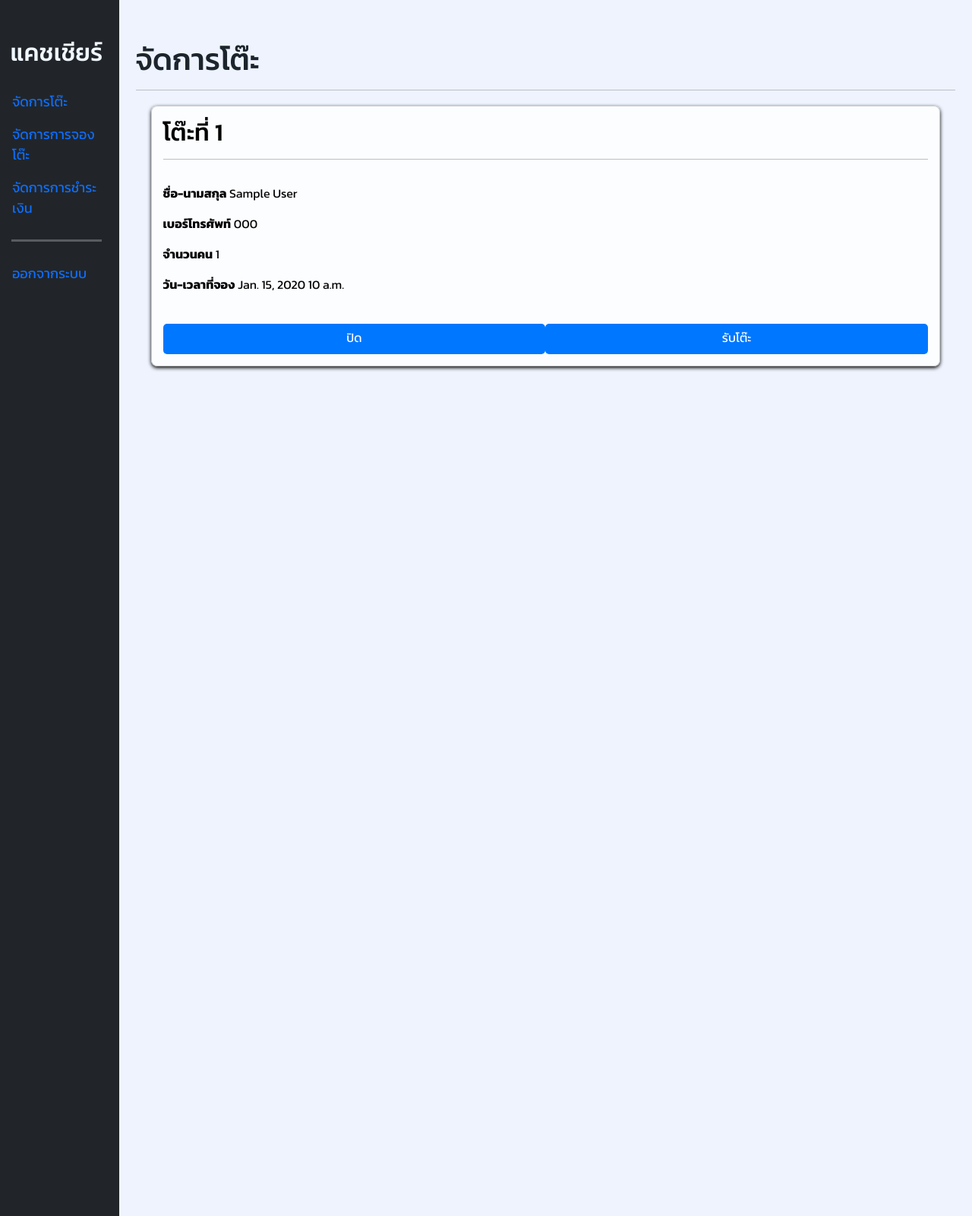
After one commit to nntch26/Server-side-Project, a Django app: page /cashier/detail/1 in a window 1280 px wide. The commit adds this page. Shown: the whole page at 76% size. Run offline with Django 5.2, Linux system fonts and the light colour scheme; tables that the repository leaves empty hold one stand-in row (values such as "Sample post"); some libraries are stand-ins or nearby versions.

Commit message:
detailtable

```diff
--- a/myproject/boardgame/models.py
+++ b/myproject/boardgame/models.py
@@ -83,8 +83,8 @@ class BoardGames(models.Model):
 
 # add
 class PlaySession(models.Model):
-    table_id = models.ForeignKey(Table, on_delete=models.CASCADE)
-    user_id = models.ForeignKey(User, on_delete=models.CASCADE)
+    table = models.ForeignKey(Table, on_delete=models.CASCADE)
+    user = models.ForeignKey(User, on_delete=models.CASCADE)
     num_players = models.IntegerField(null=False, default=1)
     start_time = models.DateTimeField(null=False)
     end_time = models.DateTimeField(null=True)
@@ -95,6 +95,6 @@ class PlaySession(models.Model):
 
 
 class Payments(models.Model):
-    session_id = models.ForeignKey(PlaySession, on_delete=models.CASCADE)
+    session = models.ForeignKey(PlaySession, on_delete=models.CASCADE)
     payment_amount = models.DecimalField(max_digits=5, decimal_places=2, null=False)
     payment_date = models.DateTimeField(null=False)
--- a/myproject/boardgame/static/style.css
+++ b/myproject/boardgame/static/style.css
@@ -492,7 +492,7 @@ input{
     text-decoration: none;
     color: #F4313F;
 }
-.card-cus{
+.card-cus, .card-cus-1{
     color: #000000;
     background-color: rgba(255, 255, 255, 0.827);
     border: 1px solid #ccc;
@@ -500,8 +500,10 @@ input{
     box-shadow: 0 2px 5px rgb(0, 0, 0);
     margin: 20px;
     padding: 15px;
+    flex-basis: calc(25%);
+}
+.card-cus{
     width: 100%;
-    flex-basis: calc(25%);
 }
 .card-header{
     background-color: #F4313F;
--- a/myproject/boardgame/templates/cashier/cashier-pay.html
+++ b/myproject/boardgame/templates/cashier/cashier-pay.html
@@ -46,7 +46,7 @@
                     <p><strong>จำนวนคน {{ i.table_cap }}</strong></p>
                     <div class="butt">
                         <a href="" class="btn but-3">รายละเอียด</a>
-                        <a href="{% url 'cashier_serve' i.id %}" class="btn but-3">เช็คบิล</a>
+                        <a href="{% url 'cashier_bill' i.id %}" class="btn but-3">เช็คบิล</a>
                     </div>
                 </div>
                 {% endif %}
--- /dev/null
+++ b/myproject/boardgame/templates/cashier/table-detail.html
@@ -0,0 +1,69 @@
+{% extends 'admin/layout_admin.html' %}
+{% load static %}
+{% load crispy_forms_tags %}
+
+{% block title %}รายละเอียด{% endblock title %}
+
+
+{% block navbar %}
+<div class="sidebar bg-dark pe-2">
+    <h2 class="text-center title-admin mb-4" style="color: aliceblue;">แคชเชียร์</h2>
+
+    <ul class="nav flex-column">
+        <li class="nav-item">
+            <a class="nav-link active" href="{% url 'cashier_table' %}">จัดการโต๊ะ</a>
+        </li>
+        <li class="nav-item"></li>
+            <a class="nav-link" href="{% url 'cashier_list' %}">จัดการการจองโต๊ะ</a>
+        </li>
+        <li class="nav-item">
+            <a class="nav-link" href="{% url 'cashier_pay' %}">จัดการการชำระเงิน</a>
+        </li>
+
+        <hr  style="color: rgb(255, 255, 255); width: 80%; border-width: 3px ; margin: 20px auto;">
+
+        <li class="nav-item">
+            <a class="nav-link" href="{% url 'logout' %}">ออกจากระบบ</a>
+        </li>
+    </ul>
+</div>
+{% endblock navbar %}
+
+{% block content %}
+<div class="big">
+    <div class="right">
+        <h1>จัดการโต๊ะ</h1>
+        <hr>
+        {% for i in reservation %}
+        <!-- loop เอาตัวสุดท้าย -->
+        {% if forloop.last %}
+        <div class="card-cus-1">
+            <div class="form-group row mb-4">
+                <div class="mb-3 col-12 col-md-12">
+                    <h2>โต๊ะที่ {{i.table_id}}</h2><hr>
+                </div>
+                <div class="mb-3 col-12 col-md-12">
+                    <strong>ชื่อ-นามสกุล</strong> {{i.user.first_name}} {{i.user.last_name}}
+                </div>
+                <div class="mb-3 col-12 col-md-12">
+                    <strong>เบอร์โทรศัพท์</strong> {{i.user.userdetail.phone_number}}
+                </div>
+                <div class="mb-3 col-12 col-md-12">
+                    <strong>จำนวนคน</strong> {{i.reservation_cap}}
+                </div>
+                <div class="mb-3 col-12 col-md-12">
+                    <strong>วัน-เวลาที่จอง</strong> {{i.reservation_date}} {{i.reservation_time}}
+                </div>
+            </div>
+            <div class="butt">
+                <a href="{% url 'cashier_table' %}" class="btn but-3">ปิด</a>
+                <a href="{% url 'cashier_reserve' i.table_id %}" class="btn but-3">รับโต๊ะ</a>
+            </div>
+        </div>
+        {% endif %}
+        {% endfor %}
+    </div>
+</div>
+{% endblock content %}
+{% block footer %}
+{% endblock footer %}
--- a/myproject/boardgame/urls.py
+++ b/myproject/boardgame/urls.py
@@ -9,17 +9,21 @@ urlpatterns = [
     path("Reservation_form/", views.ReservationFormView.as_view(), name="Reservation_form"),
 
     # cashier
-    path("Cashier/", views.CashierView.as_view(), name="cashier_table"),
-    path("Cashier/pay", views.CashierPayView.as_view(), name="cashier_pay"),
-    path("Cashier-list/", views.CashierListView.as_view(), name="cashier_list"),
-    path("Cashier/confirm/<int:reservation_id>", views.CashierConfirmView.as_view(), name="cashier_confirm"),
-    path("Cashier/cancel/<int:reservation_id>", views.CashierCancelView.as_view(), name="cashier_cancel"),
-    path("Cashier/serve/<int:table_id>", views.CashierServeView.as_view(), name="cashier_serve"),
+    path("cashier/", views.CashierView.as_view(), name="cashier_table"),
+    path("cashier/pay", views.CashierPayView.as_view(), name="cashier_pay"),
+    path("cashier-list/", views.CashierListView.as_view(), name="cashier_list"),
+    path("cashier/confirm/<int:reservation_id>", views.CashierConfirmView.as_view(), name="cashier_confirm"),
+    path("cashier/cancel/<int:reservation_id>", views.CashierCancelView.as_view(), name="cashier_cancel"),
+    path("cashier/serve/<int:table_id>", views.CashierServeView.as_view(), name="cashier_serve"),
+    path("cashier/bill/<int:table_id>", views.CashierBillView.as_view(), name="cashier_bill"),
+    path("cashier/Reserve/<int:table_id>", views.CashierReServeView.as_view(), name="cashier_reserve"),
+    path("cashier/detail/<int:table_id>", views.CashierDetailView.as_view(), name="cashier_detail"),
+    # path("cashier/serve/table/<int:table_id>", views.PlaySessionView.as_view(), name="cashier_serve_table"),
 
     # profile
-    path("Profile/", views.ProfileView.as_view(), name="profile"),
-    path("Profile_edit/", views.ProfileEditView.as_view(), name="profile_edit"),
-    path("Password_change/", views.PasswordChangeView.as_view(), name="change_password"),
+    path("profile/", views.ProfileView.as_view(), name="profile"),
+    path("profile_edit/", views.ProfileEditView.as_view(), name="profile_edit"),
+    path("password_change/", views.PasswordChangeView.as_view(), name="change_password"),
 
     # login & register
     path("login/", views.LoginView.as_view(), name="login"),
--- a/myproject/boardgame/views.py
+++ b/myproject/boardgame/views.py
@@ -5,6 +5,9 @@ from django.views import View
 from django.db.models import F, Q, Count, Value as V, Avg, Max, Min
 from django.db.models.functions import Length, Upper, Concat
 from .models import *
+
+from django.utils import timezone
+import datetime
 
 from .forms import *
 
@@ -65,15 +68,28 @@ class ReservationFormView(View):
 # cashier
 class CashierView(View):
     def get(self, request):
-        tables = Table.objects.all()
+        tables = Table.objects.all().order_by('id')
         pack = {'tables': tables}
         return render(request, 'cashier/cashier-table.html', pack)
 
+    def post(self, request):
+        form = PlaySessionForm(request.POST)
+        if form.is_valid():
+            form.save()
+        return redirect('cashier_table')
+
+# เด่วมาลบ
 class CashierPayView(View):
     def get(self, request):
-        tables = Table.objects.all()
+        tables = Table.objects.all().order_by('id')
         pack = {'tables': tables}
         return render(request, 'cashier/cashier-pay.html', pack)
+
+class CashierBillView(View):
+    def get(self, request, table_id):
+        reservation = Reservation.objects.get(id=table_id)
+        pack = {'reservation': reservation}
+        return render(request, 'cashier/bill.html', pack)
 
 class CashierListView(View):
     def get(self, request):
@@ -103,17 +119,42 @@ class CashierCancelView(View):
         table.save()
         return redirect('cashier_list')
 
-# พนักงานกดรับโต๊ะ
+# พนักงานกดยกเลิกรับโต๊ะ
 class CashierServeView(View):
     def get(self, request, table_id):
         table = Table.objects.get(id=table_id)
-        if table.status == 'Available':
-            table.status = 'Occupied' # เปลี่ยนสถานะของตารางโต๊ะ
-            table.save()
-        elif table.status == 'Reserved':
-            table.status = 'Available' # เปลี่ยนสถานะของตารางโต๊ะ
-            table.save()
+        if table.status == 'Reserved':
+                table.status = 'Available' # เปลี่ยนสถานะของตารางโต๊ะจากจองเป็นว่าง
+                table.save()
+        # if form.is_valid():
+        #     if table.status == 'Reserved':
+        #         table.status = 'Available' # เปลี่ยนสถานะของตารางโต๊ะ
+        #         table.save()
+        #     elif table.status == 'Available':
+        #         table.status = 'Occupied' # เปลี่ยนสถานะของตารางโต๊ะ
+        #         table.save()
+
         return redirect('cashier_table')
+
+# พนักงานกดรับโต๊ะ จากตอนแรกจองพอกดด้านในเปลี่ยนเป็นไม่ว่าง
+class CashierReServeView(View):
+    def get(self, request, table_id):
+        table = Table.objects.get(id=table_id)
+        if table.status == 'Reserved':
+                table.status = 'Occupied' # เปลี่ยนสถานะของตารางโต๊ะจากจองเป็นไม่ว่าง
+                table.save()
+        return redirect('cashier_table')
+
+
+
+
+class CashierDetailView(View):
+    def get(self, request, table_id):
+        reservation = Reservation.objects.filter(table_id=table_id) # filter table_id ของ reserve = table_id ที่ส่งมา
+        pack = {'reservation': reservation}
+        return render(request, 'cashier/table-detail.html', pack)
+
+
 
 
 
```
Also changed, not shown: myproject/boardgame/forms.py (+26 -0 lines), myproject/boardgame/templates/cashier/bill.html (added, +47 -0 lines), myproject/boardgame/templates/cashier/cashier-confirm.html (+5 -3 lines), myproject/boardgame/templates/cashier/cashier-table.html (+9 -12 lines), myproject/boardgame/migrations/0005_alter_userdetail_gender_playsession_payments.py (added).
